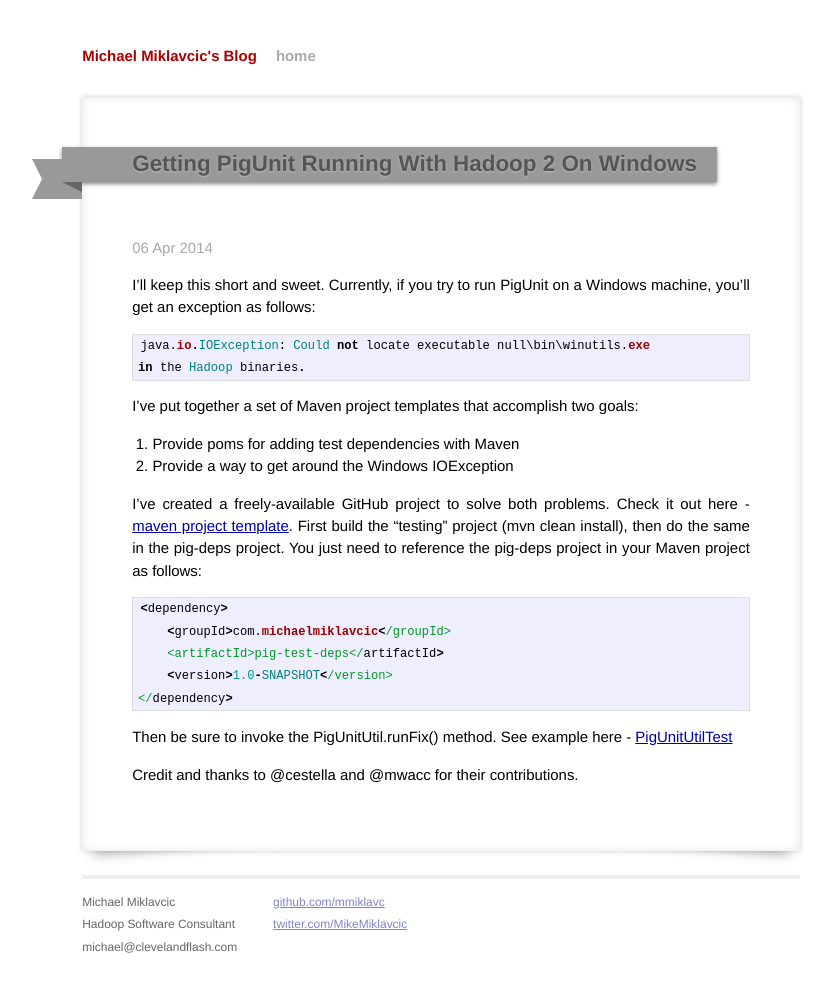
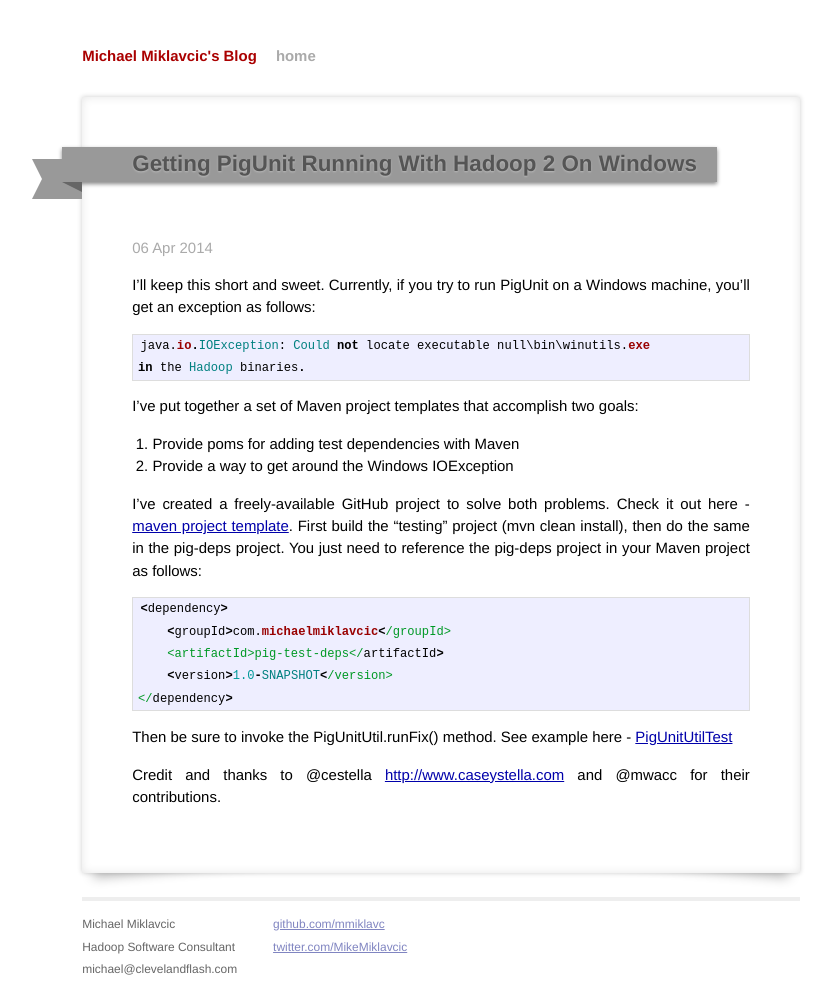
Before and after one commit to mmiklavc/mmiklavc.github.io, a Jekyll site: the page built from _posts/2014-04-06-pigunit-on-hadoop2.markdown, in a window 1280 px wide. Shown: the whole page, without its empty margins (199-1032 px from the left). Built offline with Jekyll 4.4.1, drawn with Linux system fonts in a browser that asks for light colours; Markdown is read by kramdown in place of the engine named in the settings; before the commit the page ends 970 px from its top, so only the background shows below that; some of the changed lines change nothing that is shown.

Commit message:
add casey's website

```diff
--- a/_posts/2014-04-06-pigunit-on-hadoop2.markdown
+++ b/_posts/2014-04-06-pigunit-on-hadoop2.markdown
@@ -26,4 +26,4 @@ I've created a freely-available GitHub project to solve both problems. Check it
 
 Then be sure to invoke the PigUnitUtil.runFix() method. See example here - [PigUnitUtilTest](https://github.com/mmiklavc/maven-project-templates/blob/master/pig/pig-deps/src/test/java/com/michaelmiklavcic/hadoop/pig/PigUnitUtilTest.java)
 
-Credit and thanks to @cestella and @mwacc for their contributions.
+Credit and thanks to @cestella [http://www.caseystella.com]((http://www.caseystella.com)) and @mwacc for their contributions.
```
